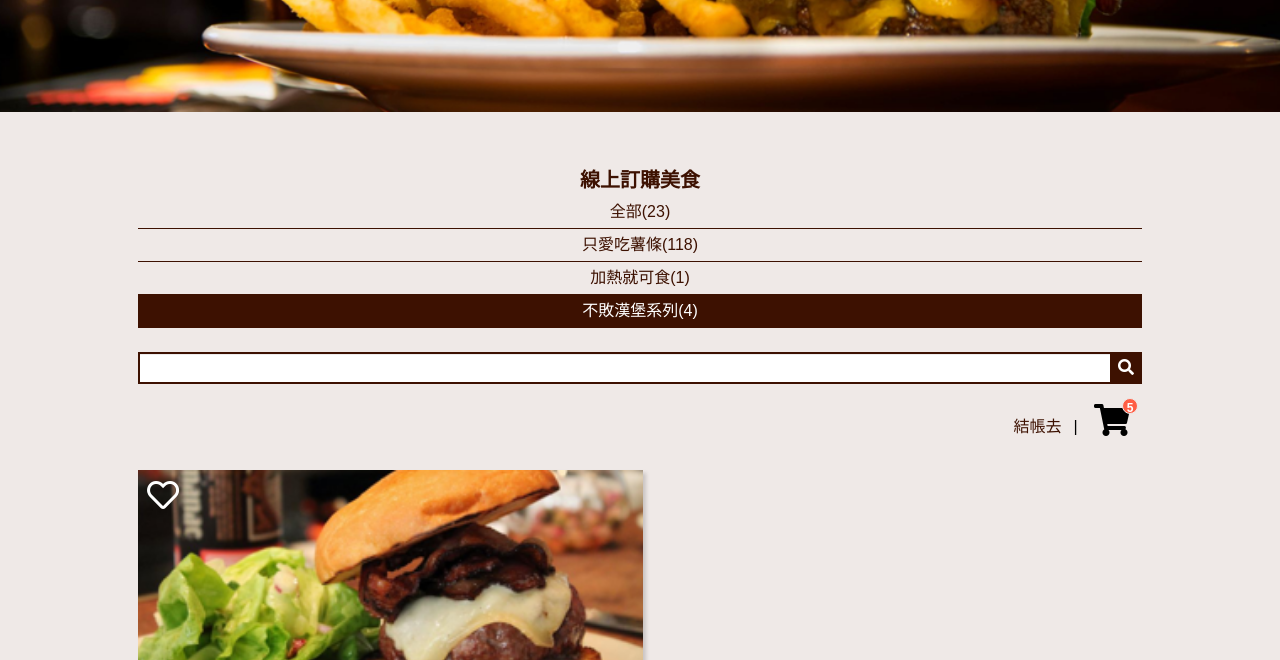
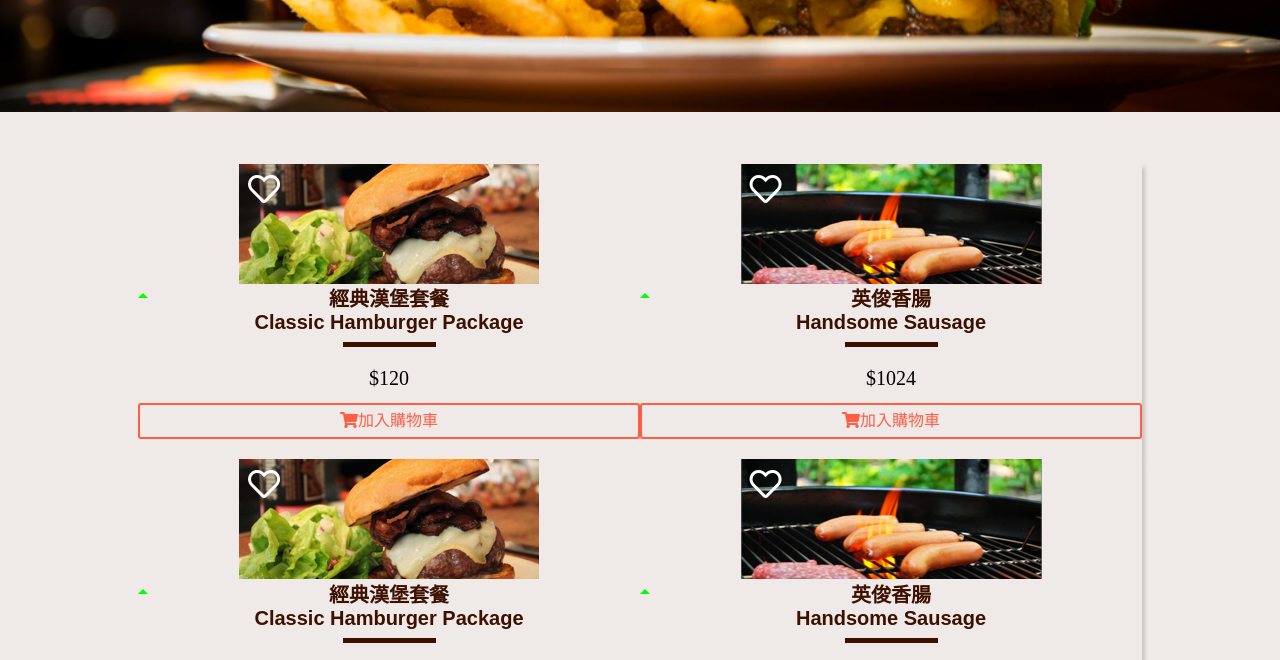
Before and after one commit to gp355d/restaurant-rwd, a plain HTML site: page order.html in a window 1280 px wide. Shown: the part 308-968 px from the top of the page. Drawn offline with Linux system fonts and the light colour scheme.

Commit message:
修正meal css設定

```diff
--- a/css/main.css
+++ b/css/main.css
@@ -554,7 +554,7 @@
         }
 
         .meal-img {
-            width: 100%;
+            /* width: 100%; */
             /* display: block;*/
             position: relative;
         }
@@ -803,8 +803,8 @@
     } */
             .meal {
                 float: left;
-                width: 50.3333%;
-                /* margin: 0 auto; */
+                min-width: 50%;
+                margin: 0 auto;
             }
             .meal-img {
                 /* width: 80%; */
--- a/order.html
+++ b/order.html
@@ -49,7 +49,7 @@
     <div class="content clearfix">
         <div class="container clearfix">
 
-            <h2 class="order-title"><i></i>線上訂購美食</h2>
+            <!-- <h2 class="order-title"><i></i>線上訂購美食</h2>
             <ul class="category">
                 <li><a href="#">全部(23)</a></li>
                 <li><a href="#">只愛吃薯條(118)</a></li>
@@ -68,8 +68,39 @@
                         </i>
                 </div>
 
+            </div> -->
+            <!-- <div class="list-area"> -->
+            <div class="meal">
+                <i class=" far fa-heart fa-2x"></i>
+
+                <img class="meal-img" src="image/product_1.png" alt="">
+                <div class="line">熱銷美食1</div>
+                <div class="top"></div>
+                <div class="meal-list">
+                    <h1 class="meal-title-cn">經典漢堡套餐</h1>
+                    <h2 class="meal-title-cn">Classic Hamburger Package</h2>
+                    <hr class="center-line">
+                    <div class="price">$120</div>
+                    <a href="" class="buy"><i class="fas fa-shopping-cart " aria-hidden="true"></i>加入購物車</a>
+                </div>
+
             </div>
-            <!-- <div class="list-area"> -->
+            <div class="meal">
+                <i class=" far fa-heart fa-2x"></i>
+
+                <img class="meal-img" src="image/product_2.png" alt="">
+                <div class="line"></div>
+                <div class="top"></div>
+                <div class="meal-list">
+                    <h1 class="meal-title-cn">英俊香腸</h1>
+                    <h2 class="meal-title-cn">Handsome Sausage</h2>
+                    <hr class="center-line">
+                    <div class="price">$1024</div>
+                    <a href="" class="buy"><i class="fas fa-shopping-cart " aria-hidden="true"></i>加入購物車</a>
+                </div>
+
+            </div>
+            <!--1111-->
             <div class="meal">
                 <i class=" far fa-heart fa-2x"></i>
 
```
